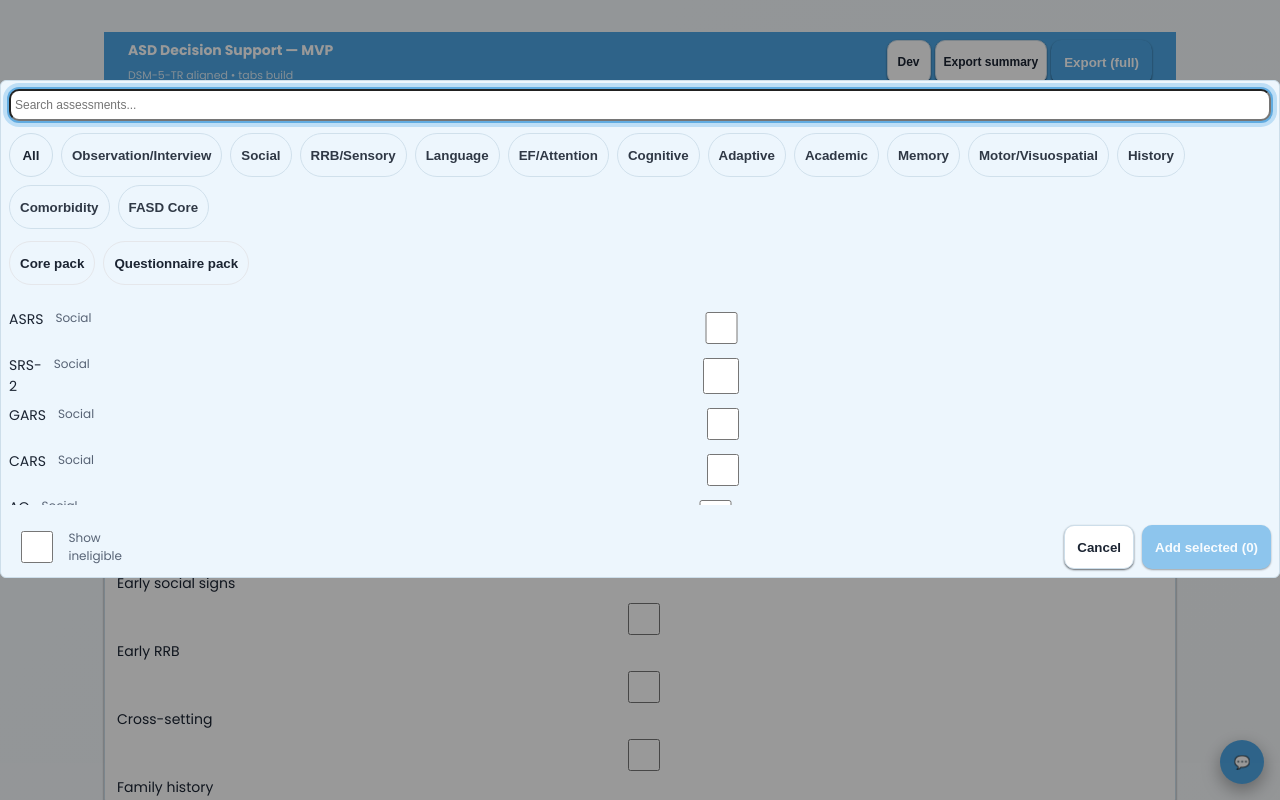
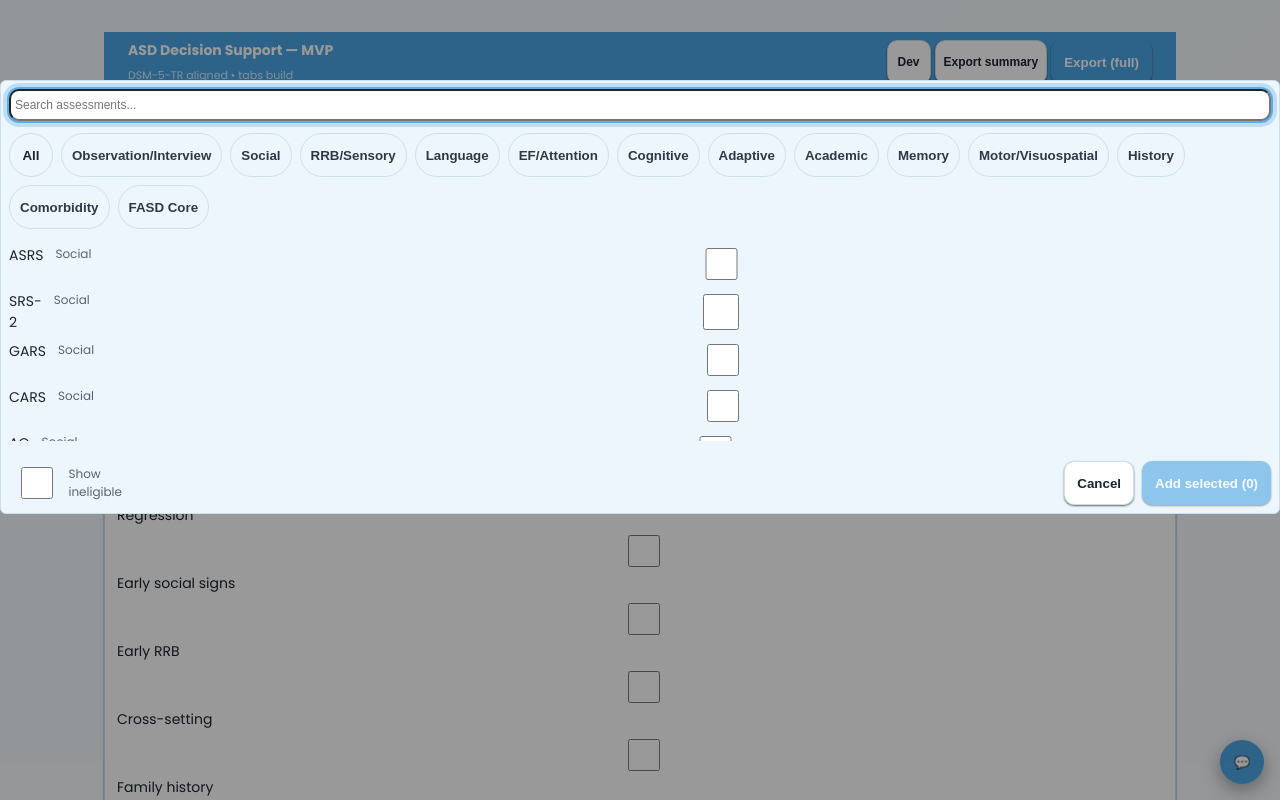
Before and after one commit to dolorvi/asd-ds, a React (Vite) app: page / in a window 1280 px wide. Both pictures are taken after typing "Sample", "5", "Sample", "Sample", "5", "5" into the empty fields and a click on the button "+ Add". Shown: the top 800 px of the page. Built offline with nearby package versions, Linux system fonts and the light colour scheme; the HTML template or start-up script is replaced by a standard one.

Commit message:
Remove preset packs and expand assessment categories

```diff
--- a/src/App.tsx
+++ b/src/App.tsx
@@ -159,14 +159,59 @@ export default function App() {
 
   // ---------- assessment selections ----------
   const [assessments, setAssessments] = useState<AssessmentSelection[]>([
-    { domain: "Autism questionnaires", options: ["ASRS", "SRS-2", "GARS", "CARS", "AQ"] },
-    { domain: "Autism observations", options: ["MIGDAS", "ADOS"] },
+    {
+      domain: "Autism questionnaires",
+      options: ["ASRS", "SRS-2", "GARS", "CARS", "AQ", "ADOS", "ADI-R"],
+    },
+    { domain: "Autism observations", options: ["MIGDAS", "ADOS", "CARS"] },
     { domain: "Autism interviews", options: ["ADI-R"] },
     { domain: "Adaptive questionnaires", options: ["ABAS3", "Vineland"] },
-    { domain: "Executive function questionnaires", options: ["BRIEF2", "BDEFS"] },
+    {
+      domain: "Executive function questionnaires",
+      options: [
+        "BRIEF2",
+        "BDEFS",
+        "Conners-4",
+        "Conners-3",
+        "Conners-EC",
+        "Conners CBRS",
+        "Vanderbilt ADHD Rating Scales",
+        "CPT-3",
+        "D-KEFS",
+        "NEPSY-II (Inhibition)",
+        "NEPSY-II (Statue)",
+      ],
+    },
     { domain: "Intellectual assessment", options: ["WISC", "WPPSI", "WAIS"] },
     { domain: "Language assessment", options: ["CELF5"] },
-    { domain: "Sensory Assessment", options: ["Sensory profile 2"] },
+    {
+      domain: "Sensory Assessment",
+      options: [
+        "Sensory profile 2",
+        "MIGDAS",
+        "ADOS",
+        "CARS",
+        "SRS-2",
+        "GARS",
+        "AQ",
+      ],
+    },
+    { domain: "Academic assessment", options: ["WIAT-III"] },
+    {
+      domain: "Memory assessment",
+      options: ["WRAML2", "CMS", "CVLT-C", "NEPSY-II (Memory for Designs)"] },
+    {
+      domain: "Motor/Visuospatial assessment",
+      options: [
+        "Beery VMI",
+        "BOT-2",
+        "NEPSY-II (Visuomotor)",
+        "NEPSY-II (Statue)",
+        "WISC-V Visual Spatial Index",
+      ],
+    },
+    { domain: "History", options: ["History Profile", "ADI-R"] },
+    { domain: "FASD Core", options: ["Exposure (PAE)", "Facial/Growth"] },
   ]);
 
   const NAME_MAP: Record<string, string> = {
@@ -180,6 +225,8 @@ export default function App() {
     WAIS: "WISC/WAIS/WPPSI",
     "Sensory profile 2": "Sensory Profile 2",
     CELF5: "CELF-5",
+    GARS: "GARS-3",
+    CARS: "CARS-2",
   };
 
   const getSelectedNames = useCallback(
--- a/src/components/AssessmentSelector.tsx
+++ b/src/components/AssessmentSelector.tsx
@@ -10,6 +10,11 @@ const CATEGORY_MAP: Record<string, string> = {
   "Intellectual assessment": "Cognitive",
   "Language assessment": "Language",
   "Sensory Assessment": "RRB/Sensory",
+  "Academic assessment": "Academic",
+  "Memory assessment": "Memory",
+  "Motor/Visuospatial assessment": "Motor/Visuospatial",
+  "History": "History",
+  "FASD Core": "FASD Core",
 };
 
 const FILTERS = [
@@ -29,11 +34,7 @@ const FILTERS = [
   "FASD Core",
 ] as const;
 
-const PRESETS: Record<string, string[]> = {
-  core: ["SRS-2", "ADOS", "ADI-R", "Vineland"],
-  questionnaires: ["SRS-2", "ASRS", "ABAS3", "BRIEF2"],
-  fasd: ["FASD"],
-};
+// Preset groups were removed to simplify instrument selection.
 
 export function AssessmentSelector({
   assessments,
@@ -52,13 +53,11 @@ export function AssessmentSelector({
   const [showIneligible, setShowIneligible] = useState(false);
 
   const allOptions = useMemo(() => {
-    const seen = new Set<string>();
     const opts: { name: string; category: string; domain: string; eligible?: boolean }[] = [];
     assessments.forEach((a) => {
       const category = CATEGORY_MAP[a.domain];
       a.options.forEach((opt) => {
-        if (category && !seen.has(opt)) {
-          seen.add(opt);
+        if (category) {
           opts.push({ name: opt, category, domain: a.domain, eligible: true });
         }
       });
@@ -73,17 +72,19 @@ export function AssessmentSelector({
     return matchesFilter && matchesSearch && show;
   });
 
-  const toggle = (name: string) => {
+  const toggle = (name: string, domain: string) => {
+    const key = `${domain}__${name}`;
     setSelected((prev) => {
       const next = new Set(prev);
-      if (next.has(name)) next.delete(name);
-      else next.add(name);
+      if (next.has(key)) next.delete(key);
+      else next.add(key);
       return next;
     });
   };
 
   const handleAdd = () => {
-    selected.forEach((name) => {
+    const uniqueNames = Array.from(new Set(Array.from(selected).map((k) => k.split("__")[1])));
+    uniqueNames.forEach((name) => {
       const meta = allOptions.find((o) => o.name === name);
       if (!meta) return;
       setAssessments((arr) => {
@@ -98,14 +99,6 @@ export function AssessmentSelector({
     });
     setSelected(new Set());
     onDone?.();
-  };
-
-  const handlePreset = (key: keyof typeof PRESETS) => {
-    setSelected((prev) => {
-      const next = new Set(prev);
-      PRESETS[key].forEach((name) => next.add(name));
-      return next;
-    });
   };
 
   return (
@@ -130,27 +123,13 @@ export function AssessmentSelector({
           </button>
         ))}
       </div>
-      <div className="pill-row" style={{ marginBottom: 8 }}>
-        <button
-          type="button"
-          className="pill"
-          onClick={() => handlePreset("core")}
-        >
-          Core pack
-        </button>
-        <button
-          type="button"
-          className="pill"
-          onClick={() => handlePreset("questionnaires")}
-        >
-          Questionnaire pack
-        </button>
-      </div>
+      {/* Preset buttons removed per requirements */}
       <div className="assessment-list stack">
         {filtered.map((o) => {
           const alreadyAdded = assessments.some((a) => a.selected === o.name);
+          const key = `${o.domain}__${o.name}`;
           return (
-            <label key={o.name} className="row row--between assessment-item">
+            <label key={key} className="row row--between assessment-item">
               <span style={{ flex: 1 }}>
                 {o.name}
                 {alreadyAdded && <span className="small"> ✓</span>}
@@ -158,8 +137,8 @@ export function AssessmentSelector({
               <span className="small" style={{ width: 120 }}>{o.category}</span>
               <input
                 type="checkbox"
-                checked={selected.has(o.name)}
-                onChange={() => toggle(o.name)}
+                checked={selected.has(key)}
+                onChange={() => toggle(o.name, o.domain)}
                 aria-label={`Select ${o.name}`}
                 disabled={alreadyAdded}
               />
--- a/src/components/QuickAddPresets.tsx
+++ b/src/components/QuickAddPresets.tsx
@@ -13,8 +13,6 @@ const INSTRUMENT_DOMAIN: Record<string, string> = {
 };
 
 const PRESETS: Record<string, string[]> = {
-  core: ["SRS-2", "ADOS", "ADI-R", "Vineland"],
-  questionnaires: ["SRS-2", "ASRS", "ABAS3", "BRIEF2"],
   observation: ["ADOS", "MIGDAS"],
 };
 
@@ -47,8 +45,6 @@ export function QuickAddPresets({
 
   return (
     <div className="pill-row" style={{ marginBottom: "8px" }}>
-      <button type="button" className="pill" onClick={() => handlePreset("core")}>Core pack</button>
-      <button type="button" className="pill" onClick={() => handlePreset("questionnaires")}>Questionnaires</button>
       <button type="button" className="pill" onClick={() => handlePreset("observation")}>Observation</button>
     </div>
   );
```
